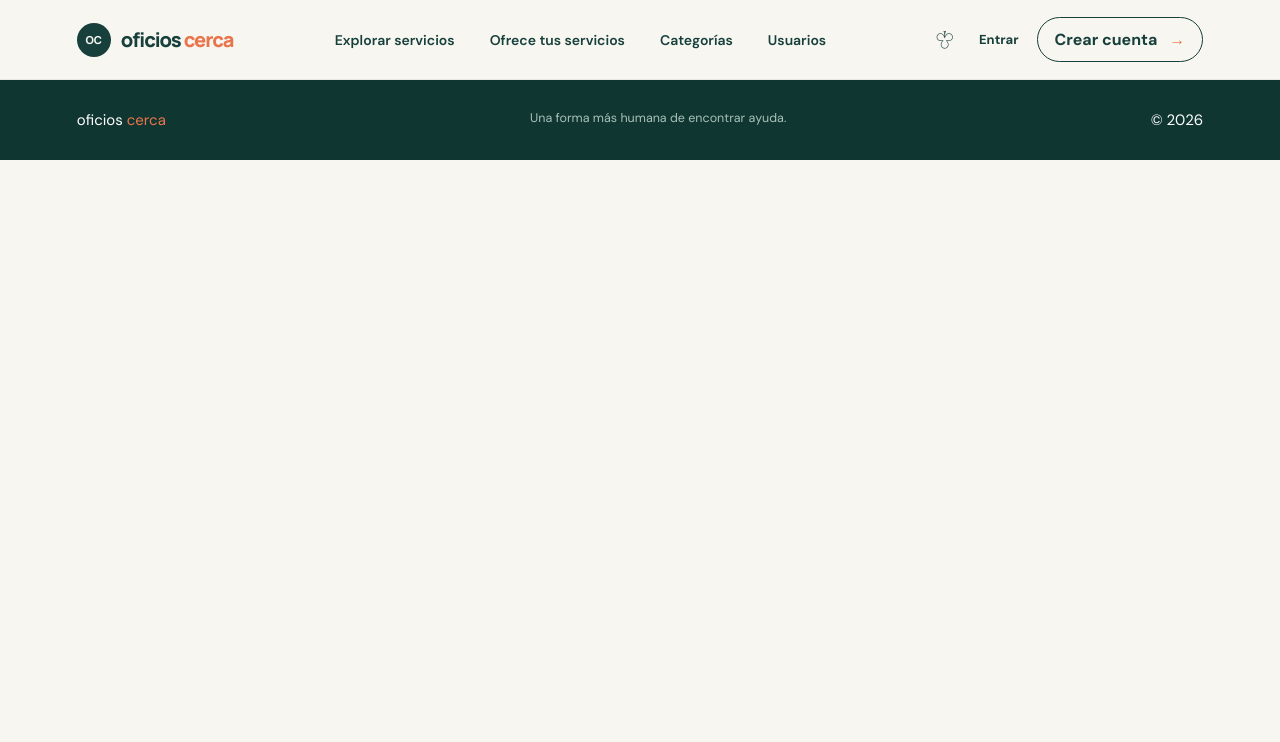
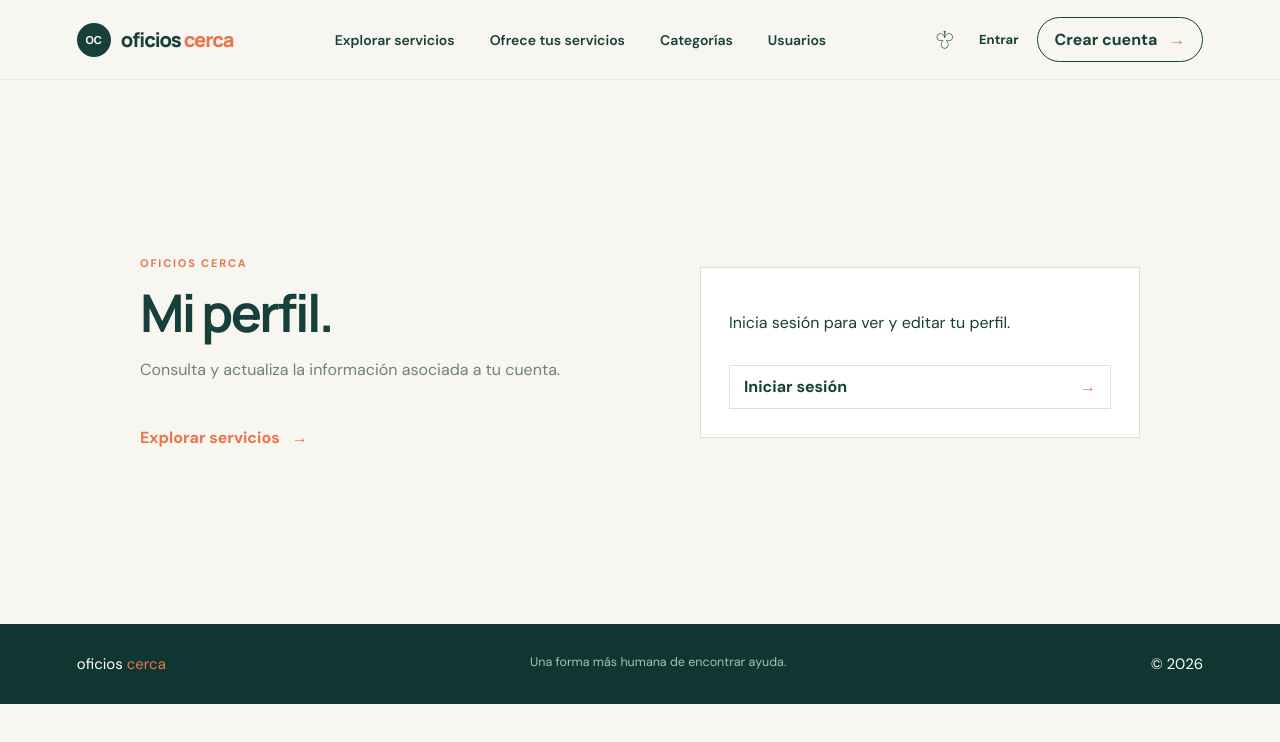
Before and after one commit to jbautista2019/AppServices, a React (Vite) app: page /perfil in a window 1280 px wide. Shown: the top 742 px of the page. Built offline with nearby package versions, Linux system fonts and the light colour scheme; no server answers; the database is empty.

Commit message:
Fix folders

```diff
--- a/src/app/App.jsx
+++ b/src/app/App.jsx
@@ -2,14 +2,14 @@ import { useEffect, useState } from 'react'
 import { Route, Routes } from 'react-router-dom'
 import Header from '../components/layout/Header'
 import AccountPage from '../pages/account/AccountPage'
+import ProfilePage from '../pages/account/ProfilePage'
 import AdminUsersPage from '../pages/admin/AdminUsersPage'
 import CategoriesAdminPage from '../pages/admin/CategoriesAdminPage'
 import HomePage from '../pages/home/HomePage'
-import ProvidersPage from '../pages/ProvidersPage'
+import ProvidersPage from '../pages/providers/ProvidersPage'
 import SearchPage from '../pages/search/SearchPage'
 import ServiceDetailPage from '../pages/services/ServiceDetailPage'
-import { getCategories, getPublishedServices, isSupabaseConfigured } from '../lib/supabase'
-import '../categoryAdmin.css'
+import { getCategories, getPublishedServices, isSupabaseConfigured } from '../utils/supabase'
 
 export default function App() {
   const [services, setServices] = useState([])
@@ -46,6 +46,7 @@ export default function App() {
       <Route path="/prestadores" element={<ProvidersPage />} />
       <Route path="/cuenta" element={<AccountPage initialMode="login" />} />
       <Route path="/registro" element={<AccountPage initialMode="signup" />} />
+      <Route path="/perfil" element={<ProfilePage />} />
       <Route path="/admin/categorias" element={<CategoriesAdminPage />} />
       <Route path="/admin/usuarios" element={<AdminUsersPage />} />
     </Routes>
--- a/src/main.jsx
+++ b/src/main.jsx
@@ -2,8 +2,9 @@ import React from 'react'
 import ReactDOM from 'react-dom/client'
 import { BrowserRouter } from 'react-router-dom'
 import App from './app/App'
-import './styles.css'
-import './connection.css'
+import './styles/admin.css'
+import './styles/base.css'
+import './styles/connection.css'
 
 ReactDOM.createRoot(document.getElementById('root')).render(
   <React.StrictMode>
--- a/src/pages/account/AccountPage.jsx
+++ b/src/pages/account/AccountPage.jsx
@@ -1,6 +1,6 @@
 import { useEffect, useState } from 'react'
 import { Link } from 'react-router-dom'
-import { supabase } from '../../lib/supabase'
+import { supabase } from '../../utils/supabase'
 
 export default function AccountPage({ initialMode }) {
   const [mode, setMode] = useState(initialMode)
@@ -115,6 +115,7 @@ export default function AccountPage({ initialMode }) {
         {authLoading ? <p>Comprobando sesión...</p> : session ? <div className="account-session">
           <p className="eyebrow">SESIÓN ACTIVA</p>
           <strong>{session.user.email}</strong>
+          <Link className="account-profile-link" to="/perfil">Ver y editar mi perfil <span>→</span></Link>
           <button type="button" onClick={handleLogout}>Cerrar sesión</button>
         </div> : <>
           <div className="account-tabs" role="tablist" aria-label="Acceso a la cuenta">
--- /dev/null
+++ b/src/pages/account/ProfilePage.jsx
@@ -0,0 +1,112 @@
+import { useEffect, useState } from 'react'
+import { Link } from 'react-router-dom'
+import { isSupabaseConfigured, supabase } from '../../utils/supabase'
+
+function getFullName(user) {
+  return user?.user_metadata?.full_name || user?.user_metadata?.name || ''
+}
+
+export default function ProfilePage() {
+  const [session, setSession] = useState(null)
+  const [authLoading, setAuthLoading] = useState(true)
+  const [fullName, setFullName] = useState('')
+  const [busy, setBusy] = useState(false)
+  const [notice, setNotice] = useState('')
+  const [noticeType, setNoticeType] = useState('info')
+
+  useEffect(() => {
+    if (!supabase) {
+      setAuthLoading(false)
+      return
+    }
+
+    const { data: { subscription } } = supabase.auth.onAuthStateChange((_event, nextSession) => {
+      setSession(nextSession)
+      setAuthLoading(false)
+    })
+
+    return () => subscription.unsubscribe()
+  }, [])
+
+  useEffect(() => {
+    setFullName(getFullName(session?.user))
+  }, [session?.user?.id, session?.user?.user_metadata?.full_name, session?.user?.user_metadata?.name])
+
+  useEffect(() => {
+    if (!supabase || !session?.user?.id) return
+
+    let cancelled = false
+    supabase.auth.getUser().then(({ data: { user }, error }) => {
+      if (cancelled || error || user?.id !== session.user.id) return
+      setSession((current) => current?.user?.id === user.id ? { ...current, user } : current)
+    })
+
+    return () => { cancelled = true }
+  }, [session?.user?.id])
+
+  async function handleSaveProfile(event) {
+    event.preventDefault()
+    if (!supabase || !session) return
+
+    const name = fullName.trim()
+    if (!name) {
+      setNoticeType('error')
+      setNotice('Escribe tu nombre para guardar el perfil.')
+      return
+    }
+
+    setBusy(true)
+    setNotice('')
+    try {
+      const { data, error } = await supabase.auth.updateUser({ data: { full_name: name } })
+      if (error) throw error
+
+      const { data: latestData, error: refreshError } = await supabase.auth.getUser()
+      if (refreshError) throw refreshError
+
+      const updatedUser = latestData.user?.id === session.user.id ? latestData.user : data.user
+      const savedName = getFullName(updatedUser)
+      if (!updatedUser || savedName !== name) throw new Error('Profile update was not confirmed')
+
+      setSession((current) => current?.user?.id === updatedUser.id ? { ...current, user: updatedUser } : current)
+      setFullName(savedName)
+      setNoticeType('success')
+      setNotice('Tu perfil se actualizó correctamente.')
+    } catch {
+      setNoticeType('error')
+      setNotice('No se pudo actualizar tu perfil. Inténtalo nuevamente.')
+    } finally {
+      setBusy(false)
+    }
+  }
+
+  async function handleLogout() {
+    if (!supabase) return
+    await supabase.auth.signOut()
+  }
+
+  return (
+    <main className="account-page">
+      <section className="account-intro">
+        <p className="eyebrow">OFICIOS CERCA</p>
+        <h1>Mi perfil.</h1>
+        <p>Consulta y actualiza la información asociada a tu cuenta.</p>
+        <Link to="/buscar" className="account-browse-link">Explorar servicios <span>→</span></Link>
+      </section>
+      <section className="account-panel">
+        {authLoading ? <p>Comprobando sesión...</p> : !isSupabaseConfigured ? <p role="status">Configura Supabase para consultar tu perfil.</p> : !session ? <div className="account-session">
+          <p>Inicia sesión para ver y editar tu perfil.</p>
+          <Link className="account-profile-link" to="/cuenta">Iniciar sesión <span>→</span></Link>
+        </div> : <>
+          <form className="account-form" onSubmit={handleSaveProfile}>
+            <label>Nombre completo<input autoComplete="name" maxLength={100} required value={fullName} onChange={(event) => setFullName(event.target.value)} /></label>
+            <label>Correo electrónico<input type="email" value={session.user.email || ''} disabled readOnly /></label>
+            <button type="submit" disabled={busy}>{busy ? 'Guardando...' : 'Guardar cambios'}</button>
+          </form>
+          {notice && <p className={`account-notice account-notice--${noticeType}`} role={noticeType === 'error' ? 'alert' : 'status'}>{notice}</p>}
+          <div className="account-session"><button type="button" onClick={handleLogout}>Cerrar sesión</button></div>
+        </>}
+      </section>
+    </main>
+  )
+}
--- a/src/pages/admin/AdminUsersPage.jsx
+++ b/src/pages/admin/AdminUsersPage.jsx
@@ -1,5 +1,5 @@
 import { useEffect, useMemo, useState } from 'react'
-import { isCategoryAdmin, isSupabaseConfigured, manageUsers, supabase } from '../../lib/supabase'
+import { isCategoryAdmin, isSupabaseConfigured, manageUsers, supabase } from '../../utils/supabase'
 
 export default function AdminUsersPage() {
   const [session, setSession] = useState(null)
--- a/src/pages/admin/CategoriesAdminPage.jsx
+++ b/src/pages/admin/CategoriesAdminPage.jsx
@@ -1,5 +1,5 @@
 import { useEffect, useState } from 'react'
-import { createCategory, deleteCategory, getCategories, isCategoryAdmin, isSupabaseConfigured, supabase, updateCategory } from '../../lib/supabase'
+import { createCategory, deleteCategory, getCategories, isCategoryAdmin, isSupabaseConfigured, supabase, updateCategory } from '../../utils/supabase'
 
 export default function CategoriesAdminPage() {
   const [session, setSession] = useState(null)
--- a/src/categoryAdmin.css
+++ b/src/styles/admin.css
@@ -572,6 +572,32 @@
   justify-self: start;
 }
 
+.account-profile-link {
+  display: inline-flex;
+  justify-content: space-between;
+  align-items: center;
+  gap: 12px;
+  min-height: 44px;
+  padding: 10px 14px;
+  border: 1px solid var(--line);
+  color: var(--ink);
+  font-weight: 700;
+}
+
+.account-profile-link:hover {
+  background: var(--cream);
+}
+
+.account-profile-link span {
+  color: var(--orange);
+}
+
+.account-form input:disabled {
+  background: var(--cream);
+  color: var(--muted);
+  cursor: not-allowed;
+}
+
 @media (max-width: 600px) {
   .category-admin-toast {
     top: 88px;
```
Also changed, not shown: src/pages/providers/ProvidersPage.jsx (renamed from src/pages/ProvidersPage.jsx), src/styles/base.css (renamed from src/styles.css), src/styles/connection.css (renamed from src/connection.css), src/utils/supabase.js (renamed from src/lib/supabase.js), 1 other file (tests, documents, lock files or other folders).
